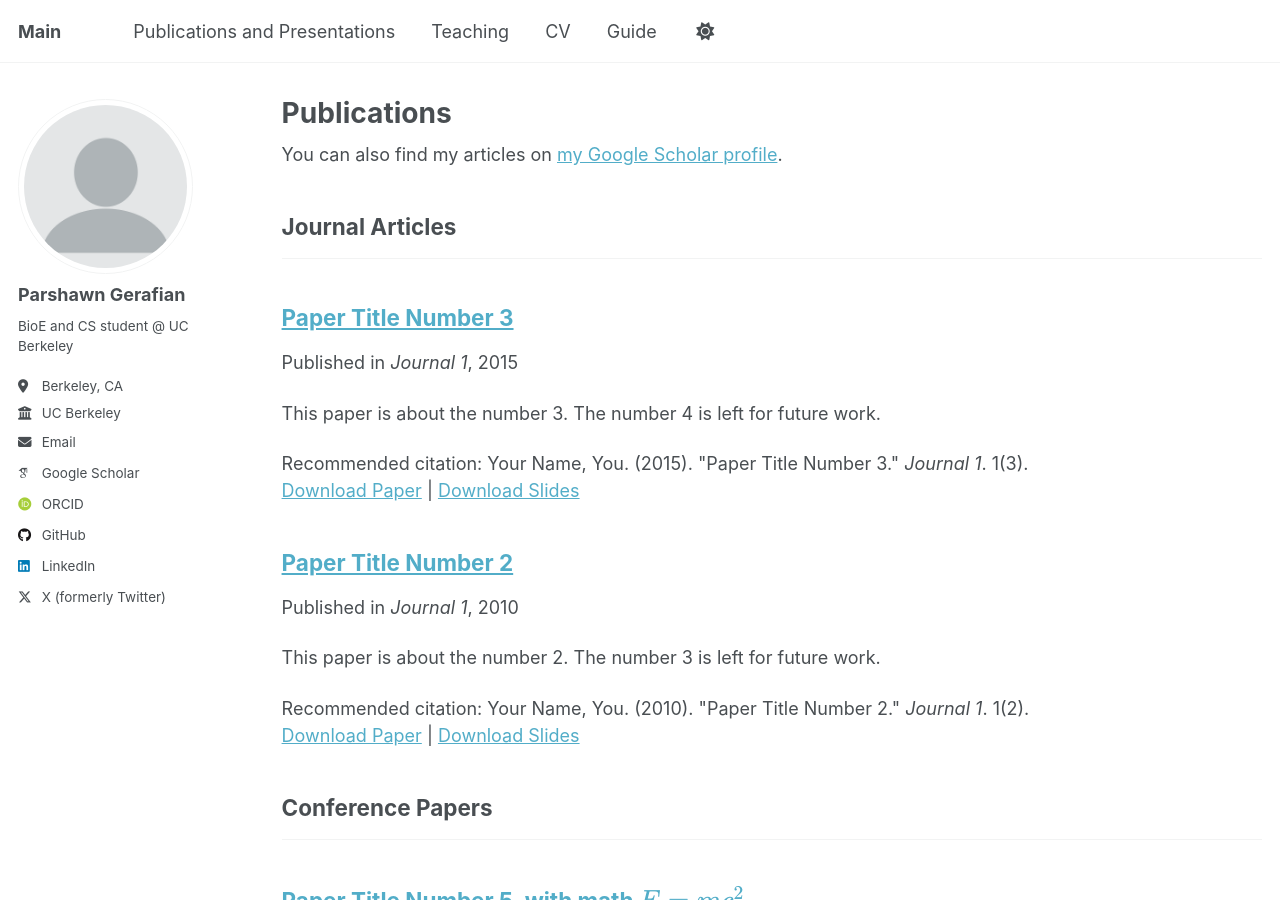
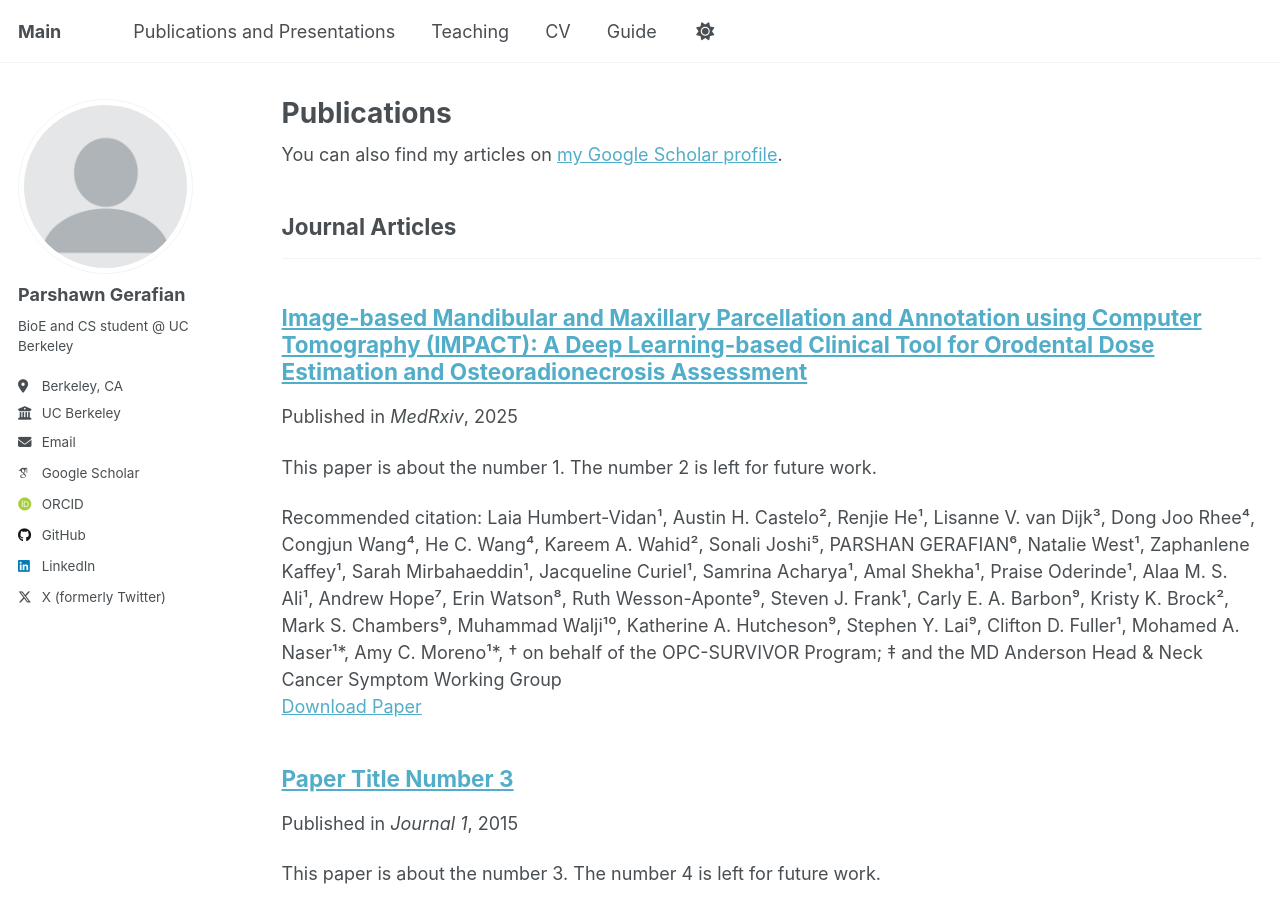
Before and after one commit to parshawn/parshawn.github.io, a Jekyll site: the page built from _pages/publications.html, in a window 1280 px wide and 900 px high. Built offline with Jekyll 4.4.1, drawn with Linux system fonts in a browser that asks for light colours; some web fonts are replaced.

Commit message:
Update 2025-03-18-IMPACT.md

```diff
--- a/_publications/2025-03-18-IMPACT.md
+++ b/_publications/2025-03-18-IMPACT.md
@@ -1,44 +1,11 @@
 ---
-title: "Image-Based Mandibular and Maxillary Parcellation and Annotation Using Computed Tomography (IMPACT): A Deep-Learning Clinical Tool for Oro-Dental Dose Estimation and Osteoradionecrosis Assessment"
+title: "Image-based Mandibular and Maxillary Parcellation and Annotation using Computer Tomography (IMPACT): A Deep Learning-based Clinical Tool for Orodental Dose Estimation and Osteoradionecrosis Assessment"
 collection: publications
 category: manuscripts
-permalink: /publication/2025-03-18-impact
-excerpt: "We introduce IMPACT, a deep-learning pipeline that segments and annotates jaw structures on CT to enable dose mapping and early ORN risk assessment."
+permalink: /publication/2025-03-18-IMPACT
+excerpt: 'This paper is about the number 1. The number 2 is left for future work.'
 date: 2025-03-18
-venue: "medRxiv"
-paperurl: "https://www.medrxiv.org/content/10.1101/2025.03.18.25324199v1.full.pdf"
-
-# Show all authors exactly as you want them to appear
-authors:
-  - Laia Humbert-Vidan
-  - Austin H. Castelo
-  - Renjie He
-  - Lisanne V. van Dijk
-  - Dong Joo Rhee
-  - Congjun Wang
-  - He C. Wang
-  - Kareem A. Wahid
-  - Sonali Joshi
-  - **PARSHAN GERAFIAN**        # ← capitalised/bold
-  - Natalie West
-  - Zaphanlene Kaffey
-  - Sarah Mirbahaeddin
-  - Jacqueline Curiel
-  - Samrina Acharya
-  - Amal Shekha
-  - Praise Oderinde
-  - Alaa M. S. Ali
-  - Andrew Hope
-  - Erin Watson
-  - Ruth Wesson-Aponte
-  - Steven J. Frank
-  - Carly E. A. Barbon
-  - Kristy K. Brock
-  - Mark S. Chambers
-  - Muhammad Walji
-  - Katherine A. Hutcheson
-  - Stephen Y. Lai
-  - Clifton D. Fuller
-  - Mohamed A. Naser*
-  - Amy C. Moreno*
+venue: 'MedRxiv'
+paperurl: '[http://academicpages.github.io/files/paper1.pdf](https://www.medrxiv.org/content/10.1101/2025.03.18.25324199v1.full.pdf)'
+citation: 'Laia Humbert-Vidan¹, Austin H. Castelo², Renjie He¹, Lisanne V. van Dijk³, Dong Joo Rhee⁴, Congjun Wang⁴, He C. Wang⁴, Kareem A. Wahid², Sonali Joshi⁵, PARSHAN GERAFIAN⁶, Natalie West¹, Zaphanlene Kaffey¹, Sarah Mirbahaeddin¹, Jacqueline Curiel¹, Samrina Acharya¹, Amal Shekha¹, Praise Oderinde¹, Alaa M. S. Ali¹, Andrew Hope⁷, Erin Watson⁸, Ruth Wesson-Aponte⁹, Steven J. Frank¹, Carly E. A. Barbon⁹, Kristy K. Brock², Mark S. Chambers⁹, Muhammad Walji¹⁰, Katherine A. Hutcheson⁹, Stephen Y. Lai⁹, Clifton D. Fuller¹, Mohamed A. Naser¹*, Amy C. Moreno¹*, † on behalf of the OPC-SURVIVOR Program; ‡ and the MD Anderson Head & Neck Cancer Symptom Working Group'
 ---
```
